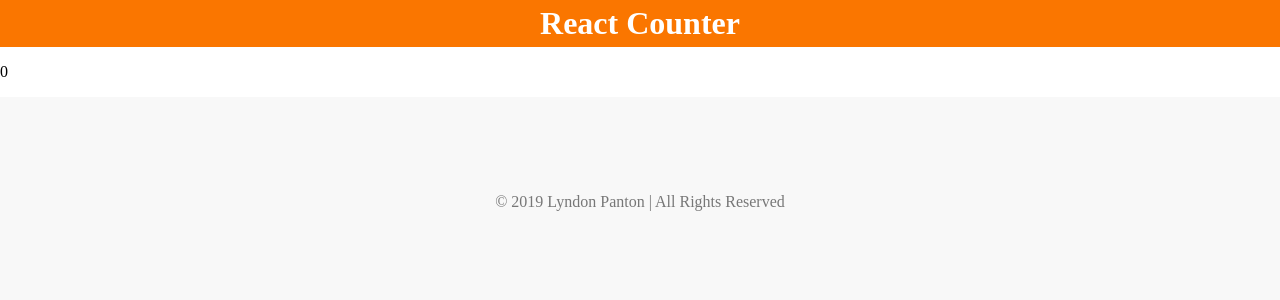
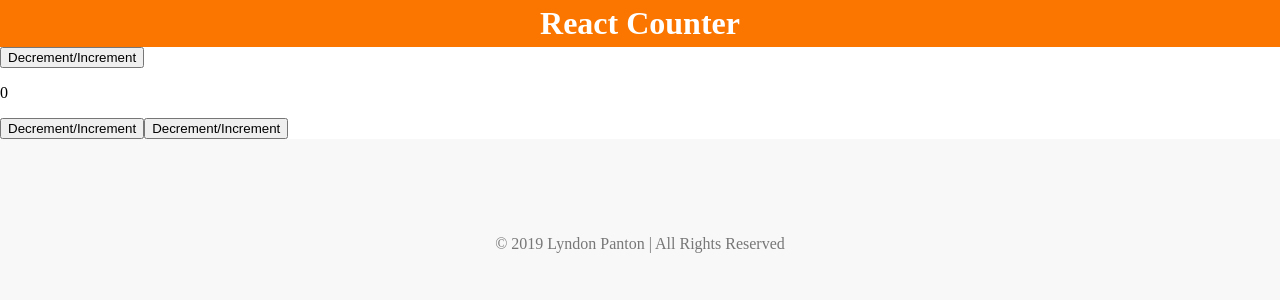
Before and after one commit to lyndonpanton/react-counter, a React (Create React App) app: page / in a window 1280 px wide. Shown: the top 300 px of the page. Built offline with nearby package versions, Linux system fonts and the light colour scheme.

Commit message:
imported button component, rendered buttons

```diff
--- a/src/components/Main.js
+++ b/src/components/Main.js
@@ -1,4 +1,5 @@
 import React from "react";
+import Button from "./Button";
 import Counter from "./Counter";
 
 class Main extends React.Component {
@@ -14,7 +15,10 @@ class Main extends React.Component {
 
 		return (
 			<main>
+				<Button />
 				<Counter count={count} />
+				<Button />
+				<Button />
 			</main>
 		);
 	};
```
